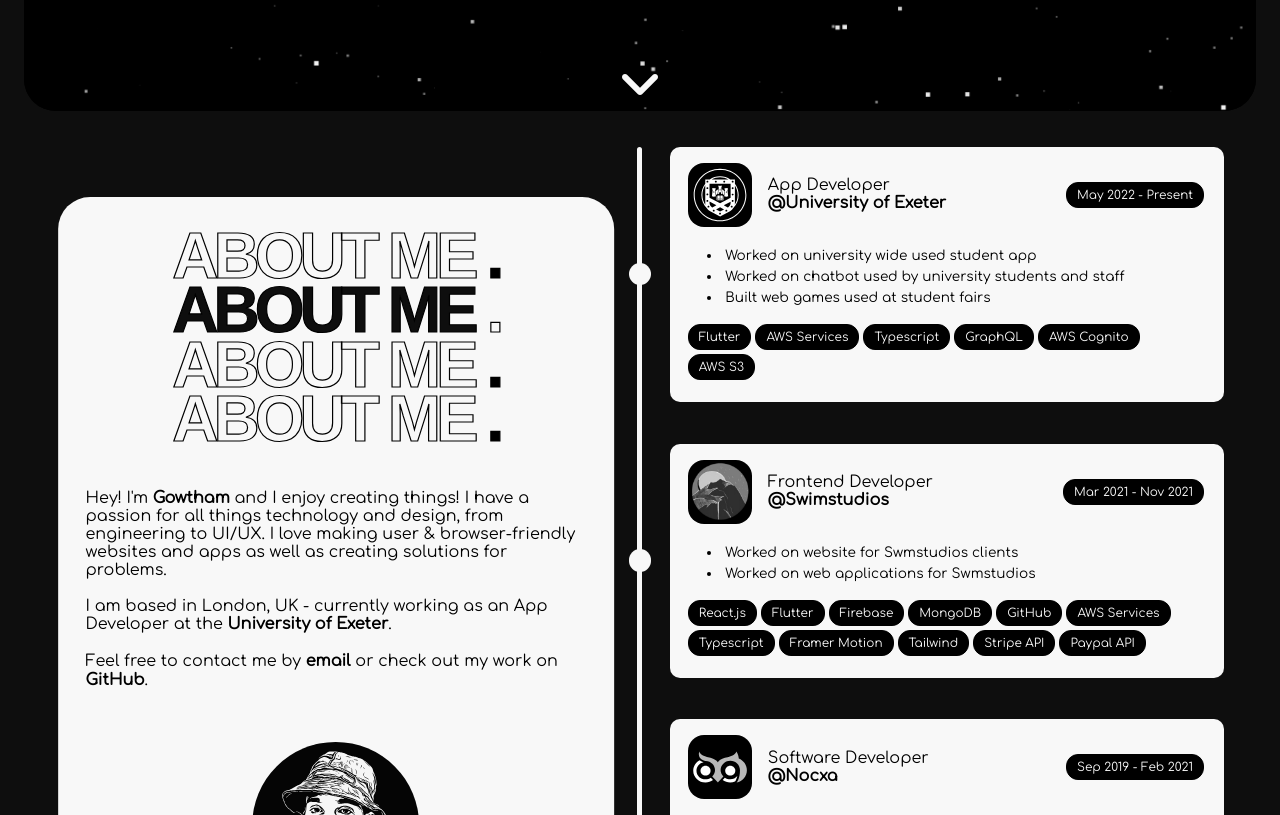
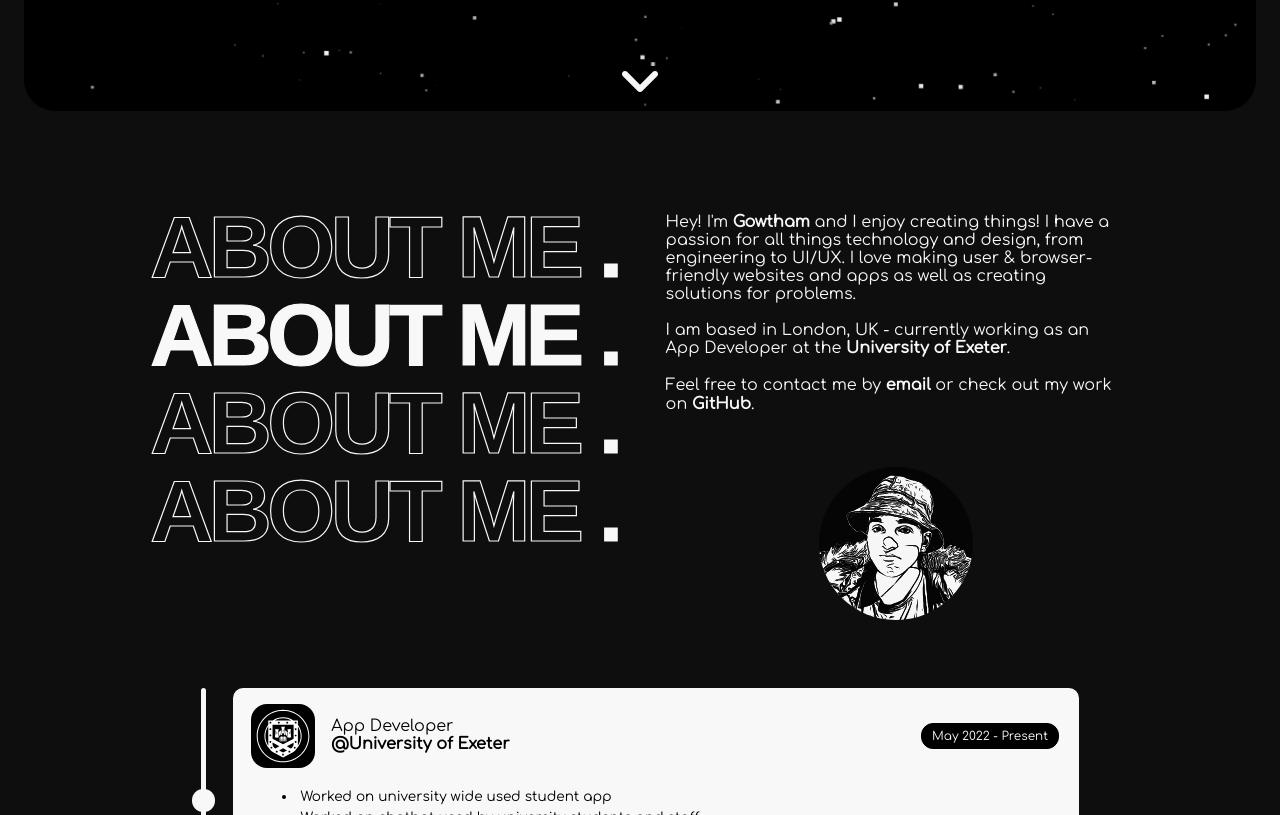
Before and after one commit to gowth6m/gowtham-io, a React (Create React App) app: page / in a window 1280 px wide. Shown: the part 665-1480 px from the top of the page. Built offline with nearby package versions, Linux system fonts and the light colour scheme.

Commit message:
updated about for desktop

```diff
--- a/src/components/about/About.css
+++ b/src/components/about/About.css
@@ -26,6 +26,10 @@
     border-radius: var(--backgroundRadius);
 }
 
+.about-body-container {
+    margin: 0 auto;
+}
+
 .about-title {
     font-weight: 900;
     -webkit-text-stroke-width: 1.2px;
@@ -43,7 +47,7 @@
 }
 
 .about-body {
-    margin: 10px 0;
+    margin: 10px auto;
     width: 90%;
 }
 
@@ -51,7 +55,6 @@
     display: initial;
     width: 100%;
     border-radius: 50%;
-    /* margin: 2em 0; */
 }
 
 .about-me-pic img {
@@ -120,11 +123,11 @@
 
 @media screen and (min-width: 768px) {
     .about-page {
-        height: 100svh;
+        min-height: 100svh;
     }
 
     .about-page-container {
-        flex-direction: row;
+        flex-direction: column;
         width: 100%;
         height: 95%;
     }
@@ -138,17 +141,37 @@
     }
 
     .about-section-one {
-        background-color: var(--white);
-        color: var(--black);
+        background-color: var(--body);
+        color: var(--white);
         border-radius: var(--backgroundRadius);
         height: 100%;
-        width: calc(100% - 20% - var(--timelineWidth));
-        transform: translateX(calc(var(--timeLineLeftMargin) - 2% - var(--timelineCircleWidth)/2 + var(--timelineWidth) * 2));
-        margin-left: 2%;
+        margin-bottom: 0%;
+        width: 80%;
+        display: flex;
+        flex-direction: row;
+        justify-content: center;
+        align-items: top;
+    }
+
+    .about-title-container {
+        display: flex;
+        flex-direction: column;
+        margin: 2em 0;
+        flex: 1;
+    }
+
+    .about-body-container {
+        display: flex;
+        flex-direction: column;
+        justify-content: center;
+        align-items: center;
+        margin: 2em 0;
+        flex: 1;
     }
 
     .about-body {
         text-align: left;
+        flex: 1;
     }
 
     .about-me-pic {
@@ -156,6 +179,7 @@
         width: 30%;
         border-radius: 50%;
         margin: 2em 0;
+        flex: 1 1 ;
     }
 
     .about-me-pic img {
@@ -163,34 +187,28 @@
         border-radius: 50%;
     }
 
-    .about-title-container {
-        display: flex;
-        flex-direction: column;
-        margin: 2em 0;
-    }
-
     .about-title {
         -webkit-text-stroke-width: 1.2px;
-        -webkit-text-stroke-color: var(--black);
-        color: var(--body);
+        -webkit-text-stroke-color: var(--white);
+        color: var(--white);
         text-transform: uppercase;
         letter-spacing: -5px;
-        font-size: max(3.5em, 5vw);
+        font-size: 5.5em;
         margin: 0;
         font-family: var(--title-font);
-        line-height: 85%;
+        line-height: 100%;
     }
 
 
     .about-title-other {
         display: initial;
         -webkit-text-stroke-width: 1.2px;
-        -webkit-text-stroke-color: var(--black);
-        color: var(--white);
+        -webkit-text-stroke-color: var(--white);
+        color: var(--body);
     }
 
     .about-title-other span {
-        color: var(--black);
+        color: var(--white);
     }
 
     .timeline-title {
--- a/src/components/about/About.tsx
+++ b/src/components/about/About.tsx
@@ -14,7 +14,7 @@
       <div className="screen-max flex">
         <div className="about-page-container">
           {/* Section one - short description */}
-          <div className="about-section-one flex">
+          <div className="about-section-one">
             {/* Multiple about me titles */}
             <div className="about-title-container">
               <div className="about-title about-title-other ">
@@ -31,11 +31,12 @@
               </div>
             </div>
 
+            <div className="about-body-container">
               <div className="about-body">
-              Hey! I'm <span>Gowtham</span> and I enjoy creating things! I have
-              a passion for all things technology and design, from engineering
-              to UI/UX. I love making user & browser-friendly websites and apps
-              as well as creating solutions for problems.
+                Hey! I'm <span>Gowtham</span> and I enjoy creating things! I
+                have a passion for all things technology and design, from
+                engineering to UI/UX. I love making user & browser-friendly
+                websites and apps as well as creating solutions for problems.
                 <br></br>
                 <br></br>I am based in London, UK - currently working as an App
                 Developer at the{" "}
@@ -50,8 +51,22 @@
                 .<br></br>
                 <br></br>
                 Feel free to contact me by{" "}
-              <span className="about-body-link">email</span> or check out my
-              work on <span className="about-body-link">GitHub</span>.
+                <a
+                  className="about-body-link"
+                  href="mailto:contact@gowtham.co.uk"
+                >
+                  email
+                </a>{" "}
+                or check out my work on{" "}
+                <span
+                  className="about-body-link"
+                  onClick={() => {
+                    openSocial("https://github.com/gowth6m");
+                  }}
+                >
+                  GitHub
+                </span>
+                .
               </div>
 
               <div className="about-me-pic">
@@ -63,6 +78,7 @@
                   }
                   alt="abountMyPic"
                 />
+              </div>
             </div>
           </div>
 
--- a/src/components/footer/Footer.tsx
+++ b/src/components/footer/Footer.tsx
@@ -99,7 +99,7 @@
                 />
               </div>
               <div className="footer-brand-text">
-                2022 &copy; Gowthaman Ravindrathas
+                2019 &copy; Gowthaman Ravindrathas
               </div>
             </div>
           </div>
--- a/src/components/portfolio/Portfolio.tsx
+++ b/src/components/portfolio/Portfolio.tsx
@@ -22,7 +22,7 @@
       "E-commerce website for Great Comcat Engineering LTD",
     imageUrl: "",
     link: "https://www.greatcomcatengineering.com/",
-    github: "https://gowth6m.github.io/great-comcat-engineering/",
+    github: "",
     stack: [
       "Next.js",
       "MongoDB",
```
Lines whose indentation alone changed are shown as unchanged.
